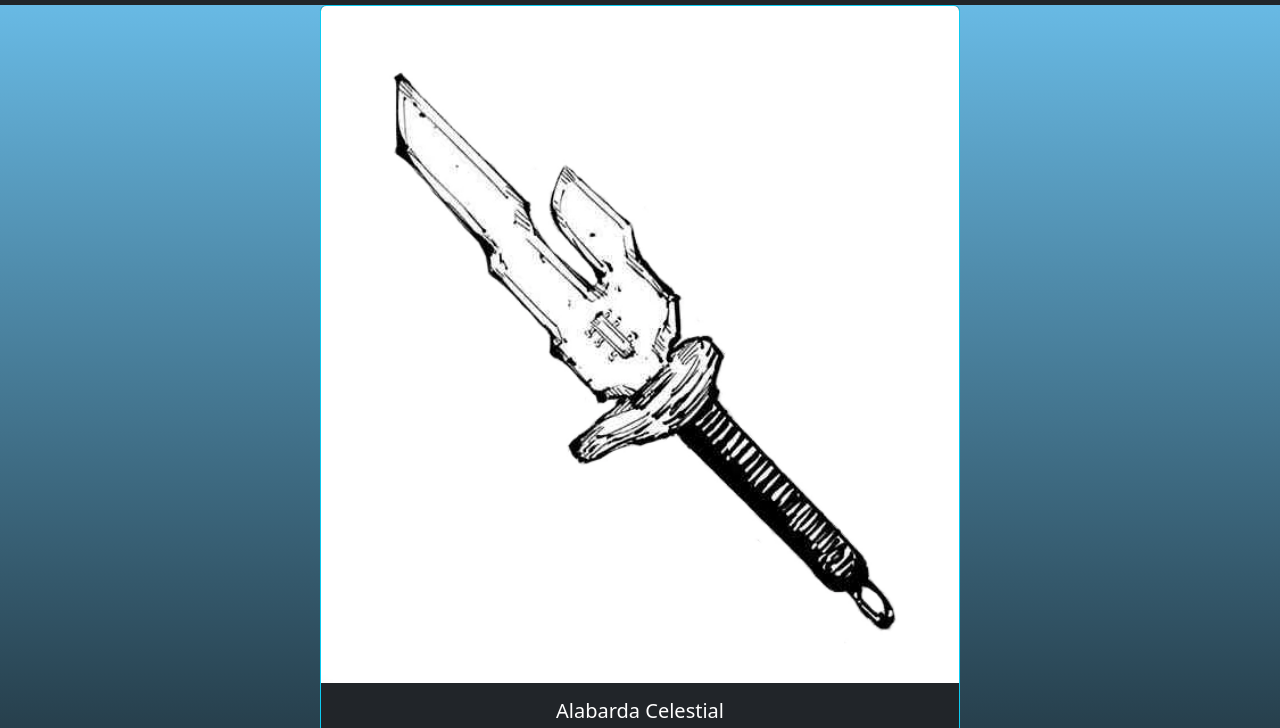
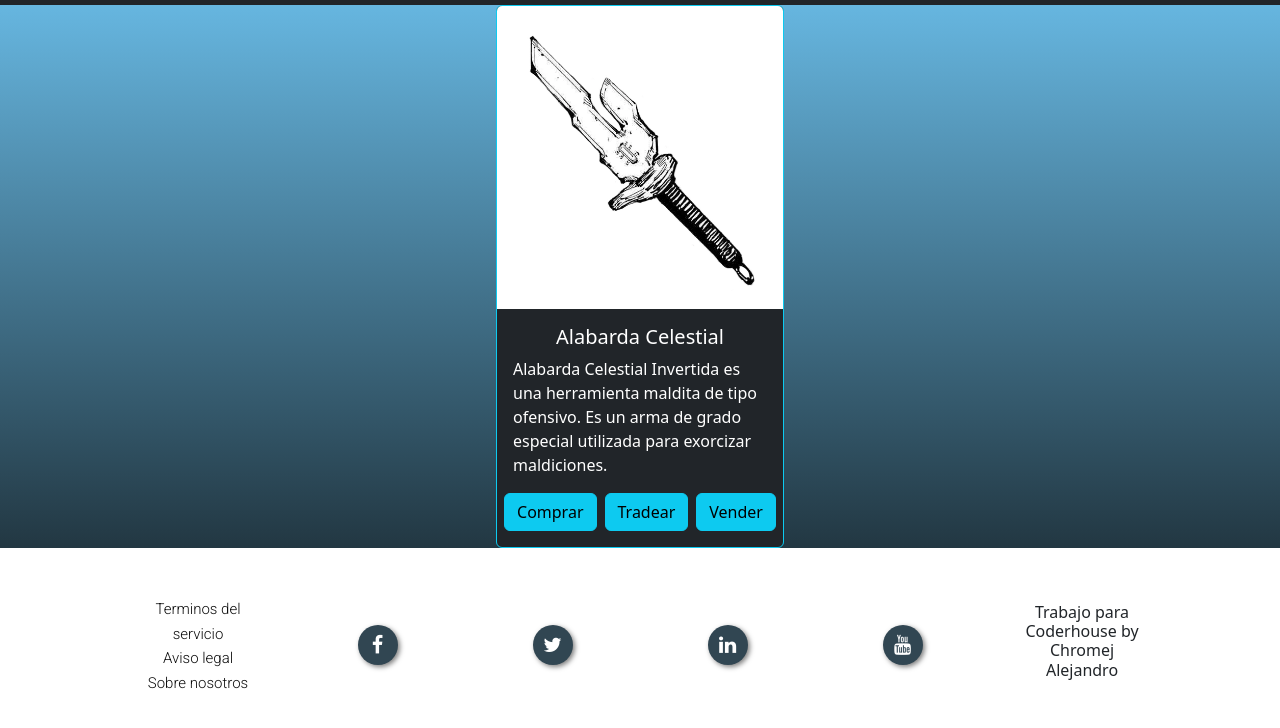
Before and after one commit to ChromejAle/PF-Chromej, a plain HTML site: page alabardaceles.html in a window 1280 px wide. Shown: the part 51-779 px from the top of the page. Drawn offline with nearby package versions, Linux system fonts and the light colour scheme.

Commit message:
correccion en paginas

```diff
--- a/alabardaceles.html
+++ b/alabardaceles.html
@@ -64,7 +64,7 @@
 
         <!-- inicio de producto -->
         <div class="d-grid gap-2 d-md-flex justify-content-md-center">
-            <div class="card text-bg-dark border-info " style="width: 40rem;">
+            <div class="card text-bg-dark border-info " style="width: 18rem;">
                 <img src="assets/img/Alabarda_Celestial_Invertida_-_Manga.webp" class="card-img-top animated__animated animate__bounceIn" alt="alabarda">
                 <div class="card-body">
                   <h5 class="card-title text-center">Alabarda Celestial</h5>
```
Also changed, not shown: dedosdesakuna.html (+1 -1 lines), masacrademonios.html (+1 -1 lines), nichirinnegra.html (+1 -1 lines), prisionconfinadora.html (+1 -1 lines).
